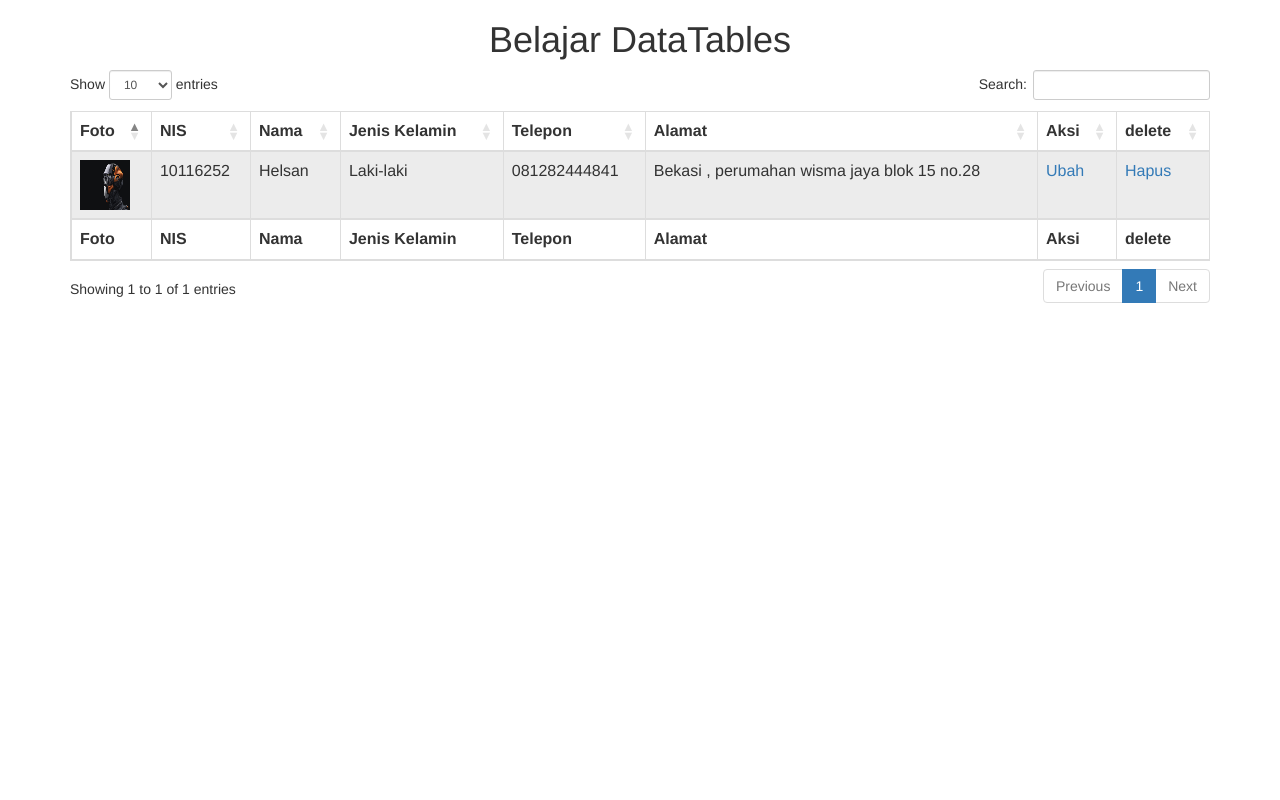
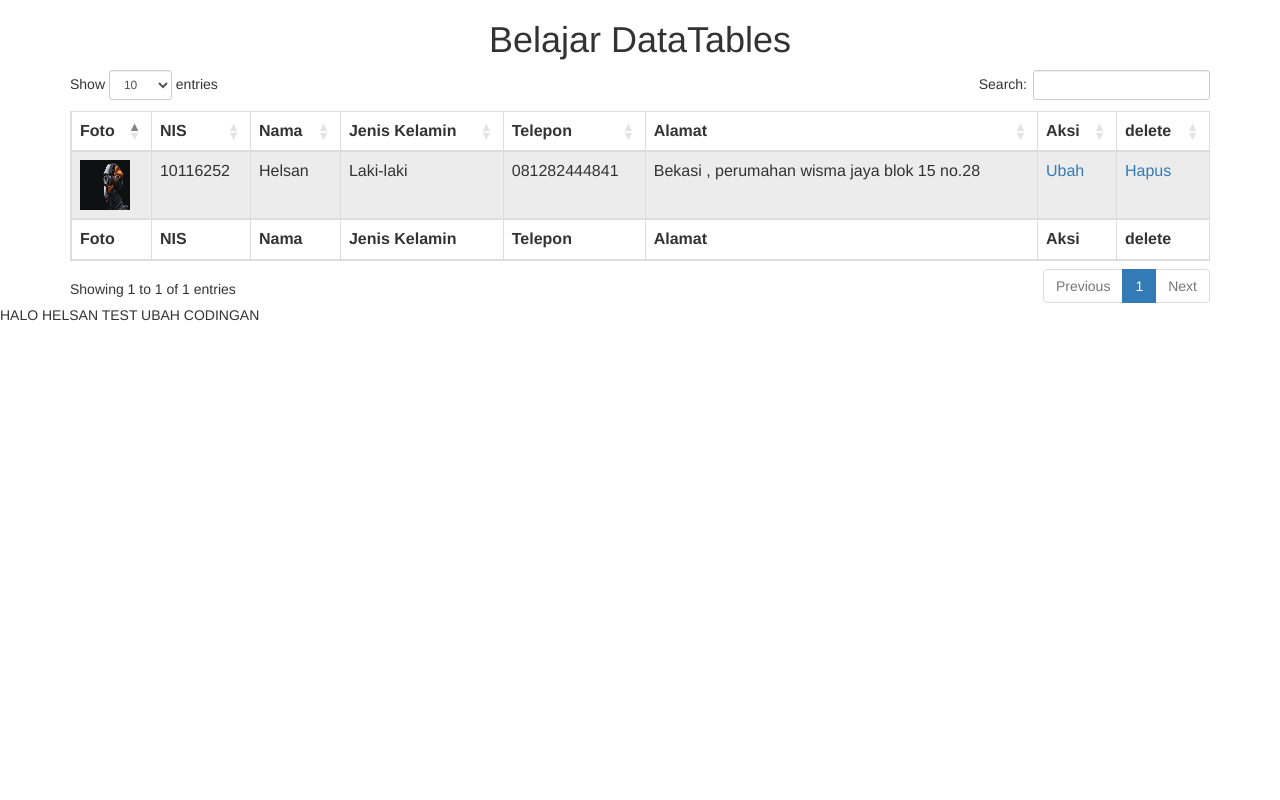
Before and after one commit to helsanf/projecttables, a PHP site: page /testing2.php in a window 1280 px wide. Run offline with PHP 8.4, Linux system fonts and the light colour scheme; data comes from the database, SQL or seed files in the repository; some libraries are stand-ins or nearby versions.

Commit message:
Nambahin ECHO Php
gw tambah di line 60

```diff
--- a/testing2.php
+++ b/testing2.php
@@ -57,7 +57,10 @@
     </table>
   </div>
 
+<?php
+echo "HALO HELSAN TEST UBAH CODINGAN";
 
+?>
 
 
 </body>
```
